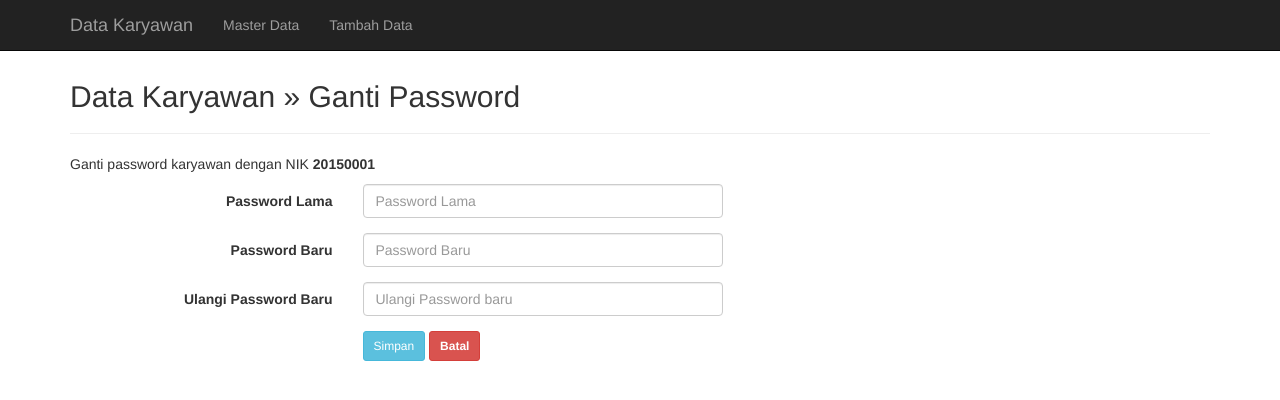
After one commit to InputDataKaryawan/InputDataKaryawan, a PHP site: page /password.php?nik=20150001 in a window 1280 px wide. The commit adds this page. Shown: the top 400 px of the page. Run offline with PHP 8.4, Linux system fonts and the light colour scheme; some libraries are stand-ins or nearby versions.

Commit message:
password

```diff
--- /dev/null
+++ b/password.php
@@ -0,0 +1,120 @@
+<?php
+include("koneksi.php");
+?>
+<!DOCTYPE html>
+<html lang="en">
+<head>
+<!--
+Project      : Data Karyawan CRUD MySQLi (Create, read, Update, Delete) PHP, MySQLi dan Bootstrap
+-->
+	<meta charset="utf-8">
+	<meta http-equiv="X-UA-Compatible" content="IE=edge">
+	<meta name="viewport" content="width=device-width, initial-scale=1">
+	<title>Data Karyawan</title>
+
+	<!-- Bootstrap -->
+	<link href="css/bootstrap.min.css" rel="stylesheet">
+
+	<style>
+		.content {
+			margin-top: 80px;
+		}
+	</style>
+
+	<!--[if lt IE 9]>
+	<script src="https://oss.maxcdn.com/html5shiv/3.7.2/html5shiv.min.js"></script>
+	<script src="https://oss.maxcdn.com/respond/1.4.2/respond.min.js"></script>
+	<![endif]-->
+</head>
+<body>
+	<nav class="navbar navbar-inverse navbar-fixed-top">
+		<div class="container">
+			<div class="navbar-header">
+				<button type="button" class="navbar-toggle collapsed" data-toggle="collapse" data-target="#navbar" aria-expanded="false" aria-controls="navbar">
+					<span class="sr-only">Toggle navigation</span>
+					<span class="icon-bar"></span>
+					<span class="icon-bar"></span>
+					<span class="icon-bar"></span>
+				</button>
+				<a class="navbar-brand visible-xs-block visible-sm-block" href="http://www.hakkoblogs.com">Data Karyawan</a>
+				<a class="navbar-brand hidden-xs hidden-sm" href="http://www.hakkoblogs.com">Data Karyawan</a>
+			</div>
+			<div id="navbar" class="navbar-collapse collapse">
+				<ul class="nav navbar-nav">
+					<li><a href="tampawal.php">Master Data</a></li>
+					<li><a href="add.php">Tambah Data</a></li>
+				</ul>
+			</div><!--/.nav-collapse -->
+		</div>
+	</nav>
+	<div class="container">
+		<div class="content">
+			<h2>Data Karyawan &raquo; Ganti Password</h2>
+			<hr />
+
+			<p>Ganti password karyawan dengan NIK <?php echo '<b>'.$_GET['nik'].'</b>'; ?></p>
+
+			<?php
+			if(isset($_POST['ganti'])){
+				$nik		= $_GET['nik'];
+				$password 	= md5($_POST['password']);
+				$password1 	= $_POST['password1'];
+				$password2 	= $_POST['password2'];
+
+				$cek = mysqli_query($koneksi, "SELECT * FROM karyawan WHERE nik='$nik' AND password='$password'");
+				if(mysqli_num_rows($cek) == 0){
+					echo '<div class="alert alert-danger alert-dismissable"><button type="button" class="close" data-dismiss="alert" aria-hidden="true">&times;</button>Password salah masukan password yang benar</div>';
+				}else{
+					if($password1 == $password2){
+						if(strlen($password1) >= 6){
+							$pass = md5($password1);
+							$update = mysqli_query($koneksi, "UPDATE karyawan SET password='$pass' WHERE nik='$nik'");
+							if($update){
+								echo '<div class="alert alert-success alert-dismissable"><button type="button" class="close" data-dismiss="alert" aria-hidden="true">&times;</button>Password berhasil dirubah.</div>';
+							}else{
+								echo '<div class="alert alert-danger alert-dismissable"><button type="button" class="close" data-dismiss="alert" aria-hidden="true">&times;</button>Password gagal dirubah.</div>';
+							}
+						}else{
+							echo '<div class="alert alert-danger alert-dismissable"><button type="button" class="close" data-dismiss="alert" aria-hidden="true">&times;</button>Panjang karakter Password minimal 6 karakter.</div>';
+						}
+					}else{
+						echo '<div class="alert alert-danger alert-dismissable"><button type="button" class="close" data-dismiss="alert" aria-hidden="true">&times;</button>Pasword tidak sama</div>';
+					}
+				}
+			}
+			?>
+
+			<form class="form-horizontal" action="" method="post">
+				<div class="form-group">
+					<label class="col-sm-3 control-label">Password Lama</label>
+					<div class="col-sm-4">
+						<input type="password" name="password" class="form-control" placeholder="Password Lama" required>
+					</div>
+				</div>
+				<div class="form-group">
+					<label class="col-sm-3 control-label">Password Baru</label>
+					<div class="col-sm-4">
+						<input type="password" name="password1" class="form-control" placeholder="Password Baru" required>
+					</div>
+				</div>
+				<div class="form-group">
+					<label class="col-sm-3 control-label">Ulangi Password Baru</label>
+					<div class="col-sm-4">
+						<input type="password" name="password2" class="form-control" placeholder="Ulangi Password baru" required>
+					</div>
+				</div>
+				<div class="form-group">
+					<label class="col-sm-3 control-label">&nbsp;</label>
+					<div class="col-sm-6">
+						<input type="submit" name="ganti" class="btn btn-sm btn-info" value="Simpan">
+						<a href="tampawal.php" class="btn btn-sm btn-danger"><b>Batal</b></a>
+					</div>
+				</div>
+			</form>
+		</div>
+	</div>
+
+	<script src="https://ajax.googleapis.com/ajax/libs/jquery/1.11.3/jquery.min.js"></script>
+	<script src="js/bootstrap.min.js"></script>
+</body>
+</html>
--- a/profil2.php
+++ b/profil2.php
@@ -6,15 +6,11 @@ include("koneksi.php");
 <head>
 <!--
 Project      : Data Karyawan CRUD MySQLi (Create, read, Update, Delete) PHP, MySQLi dan Bootstrap
-Author		 : Hakko Bio Richard, A.Md
-Website		 : http://www.niqoweb.com
-Blog         : http://www.acchoblues.blogspot.com
-Email	 	 : hakkobiorichard[at]gmail.com
 -->
 	<meta charset="utf-8">
 	<meta http-equiv="X-UA-Compatible" content="IE=edge">
 	<meta name="viewport" content="width=device-width, initial-scale=1">
-	<title>Latihan MySQLi</title>
+	<title>Data Karyawan</title>
 
 	<!-- Bootstrap -->
 	<link href="css/bootstrap.min.css" rel="stylesheet">
```
Also changed, not shown: editing.php (+3 -7 lines).
